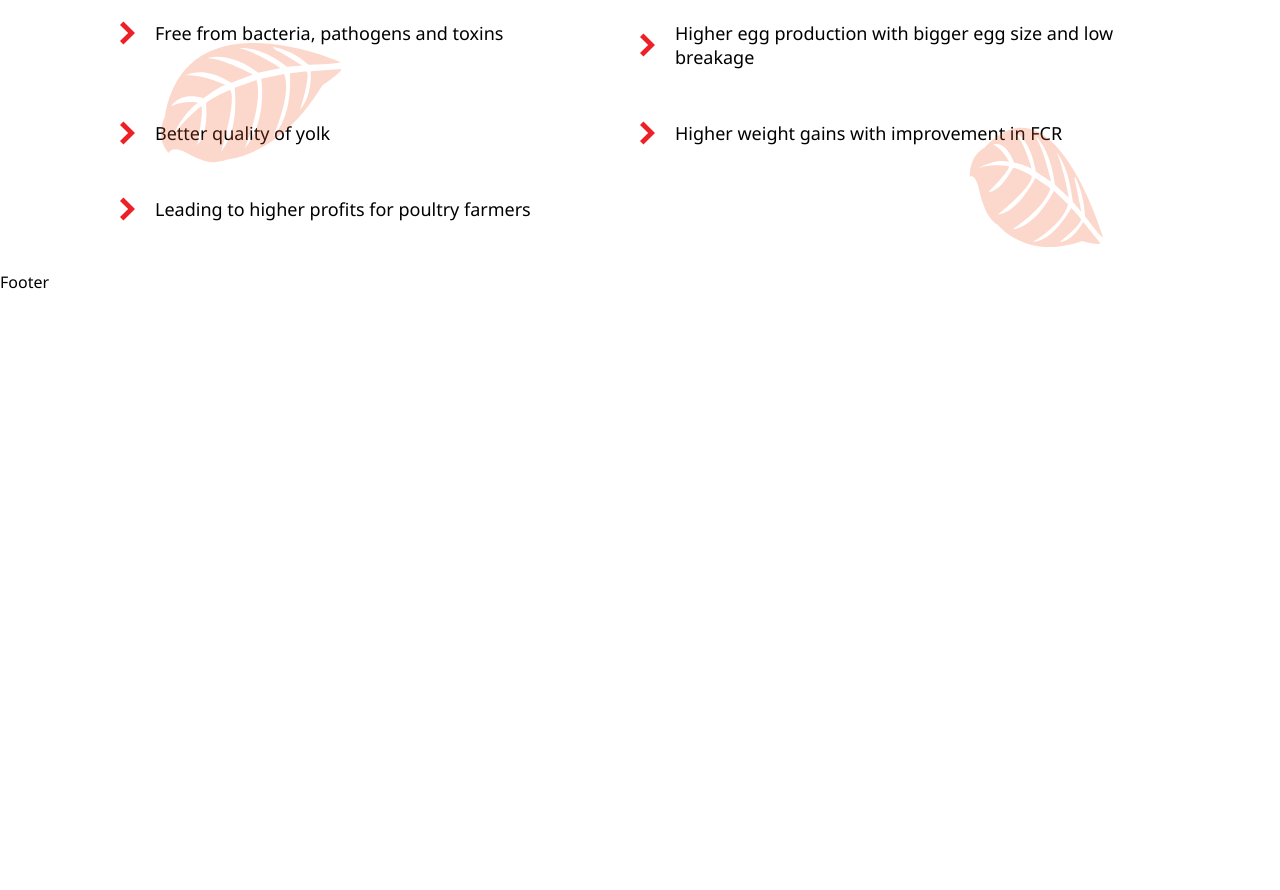
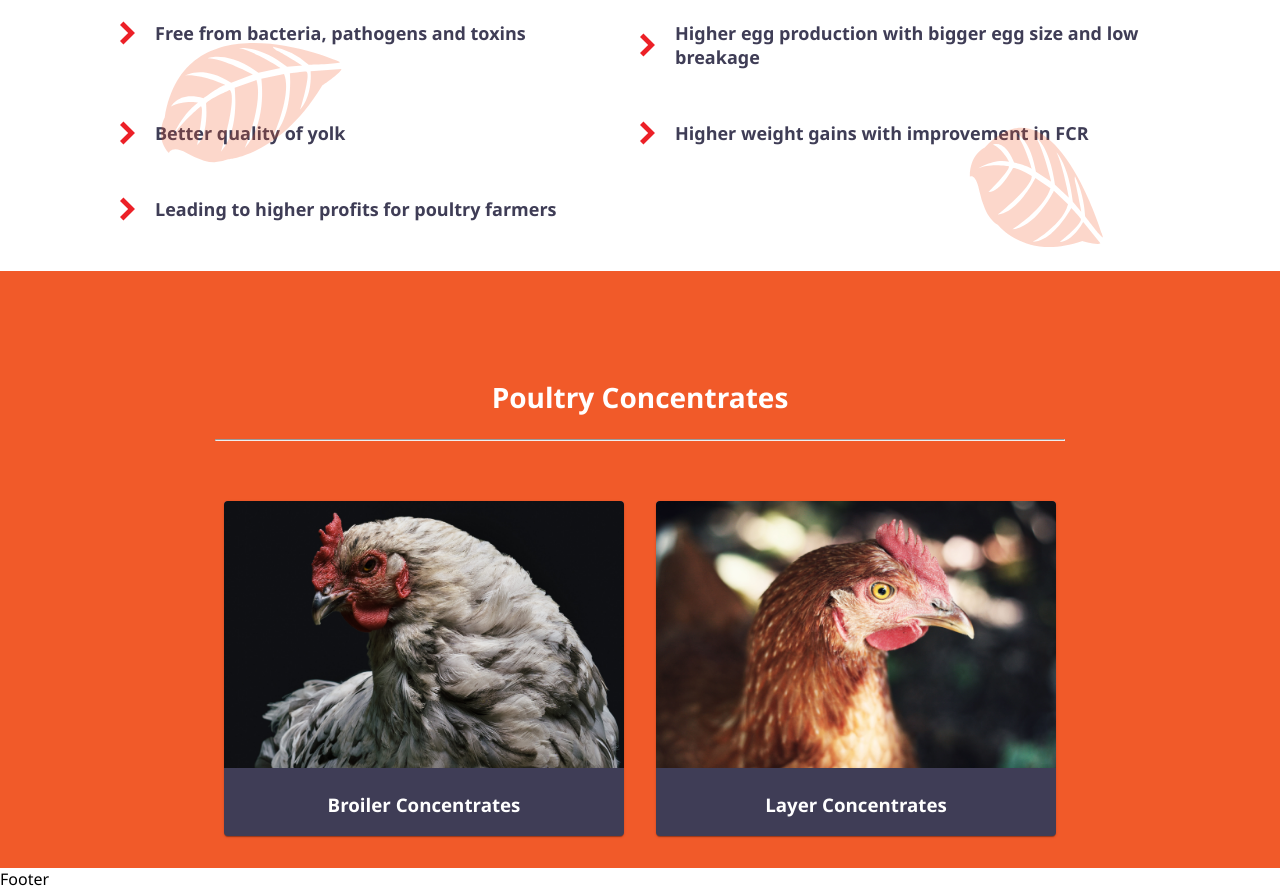
Before and after one commit to Takhine/neo-trading, a React (Create React App) app: page / in a window 1280 px wide. Shown: the part 1800-2690 px from the top of the page. Before the commit the page ends 2093 px from the top, so only its background shows below. Built offline with nearby package versions, Linux system fonts and the light colour scheme.

Commit message:
Products Sections Complete

```diff
--- /dev/null
+++ b/src/components/home/Products.js
@@ -0,0 +1,41 @@
+import React from 'react';
+
+import { Grid, Paper } from '@material-ui/core';
+
+import layer from 'static/images/red-bird.jpg';
+import broiler from 'static/images/white-bird.jpg';
+
+
+const Products = () => {
+    return (
+        <div className="products container">
+            <h2 className="products-title">Poultry Concentrates</h2>
+            <hr/>
+            <Grid
+                container
+                direction="row"
+                justify="center"
+                alignItems="center"
+                spacing={4}>
+                <Grid  className="products-grid-1" item xs={12} md={6}>
+                    <Paper className="products-card">
+                        <div className="image-container">
+                        <img src={broiler} alt="Broiler Bird" />
+                        </div>
+                        <h3>Broiler Concentrates</h3>
+                    </Paper>
+                </Grid>
+                <Grid className="products-grid-2" item xs={12} md={6}>
+                    <Paper className="products-card">
+                        <div className="image-container">
+                            <img src={layer} alt="Layer Bird" />
+                        </div>
+                        <h3>Layer Concentrates</h3>
+                    </Paper>
+                </Grid>
+            </Grid>
+        </div>
+    )
+}
+
+export default Products;
--- a/src/pages/Home.js
+++ b/src/pages/Home.js
@@ -3,6 +3,8 @@ import React from 'react';
 import Header from '../components/home/Header';
 import About from '../components/home/About';
 import Benefits from '../components/home/Benefits';
+import Products from '../components/home/Products';
+
 
 
 
@@ -12,6 +14,7 @@ const Home = () => {
             <Header />
             <About />
             <Benefits />
+            <Products />
 
         </div>
     )
--- a/src/static/scss/base/_base.scss
+++ b/src/static/scss/base/_base.scss
@@ -36,8 +36,9 @@ html,body{
     }
 }
 .container{
-    @include xs{
-        padding: 74px 16px 32px;
+    padding: 74px 16px 32px;
+    @include msm{
+    padding: 74px 32px 32px;
     }
     @include mmd{
         padding: 84px 80px 32px;
--- a/src/static/scss/pages/_home.scss
+++ b/src/static/scss/pages/_home.scss
@@ -9,7 +9,9 @@
         @include msm{
             height: 100vh;
         }
-
+        @media (max-width:1024px) and (min-height:1024px){
+            height: 100%;
+        }
         .header-container{
             margin: auto;
             width: 100%;
@@ -171,11 +173,66 @@
                 p{
                     font-size: $title-font;
                     display: inline;
+                    color: $blue;
+                    font-weight: $bold-font;
                 }
             }
 
         }
     }
     // Benefits End
-
+    // Products Start
+    .products{
+        background-color: $bright-orange;
+        .products-title{
+            @extend .about-title;
+            color: white;
+            text-align: center;
+        }
+        hr{
+            margin-bottom: 60px;
+            max-width: 850px;
+            border-width: .5px;
+        }
+        .products-grid-1{
+            display: flex;
+            justify-content: center;
+            @include mmd{
+                justify-content: flex-end;
+            }
+        }
+        .products-grid-2{
+            display: flex;
+            justify-content: center;
+            @include mmd{
+                justify-content: flex-start;
+            }
+        }
+        .products-card{
+            max-width: 400px;
+            background: $blue;
+            .image-container{
+                border-radius: inherit;
+                border-bottom-left-radius: 0;
+                border-bottom-right-radius: 0;
+                overflow: hidden;
+                img{
+                    width: 100%;
+                    border-radius: inherit;
+                    transition:$transition-main;
+                    &:hover{
+                        transition:$transition-main;
+                        transform: scale(1.2);
+                        transition-delay: .2s;
+                    }
+                }
+            }
+            h3{
+                text-align: center;
+                color: white;
+                font-weight: $bold-font;
+            }
+        }
+    }
+    // Products End
 }
--- a/src/static/scss/pages/components/_navbar.scss
+++ b/src/static/scss/pages/components/_navbar.scss
@@ -7,6 +7,9 @@
     .MuiToolbar-regular{
         padding: 0 16px;
         height: 60px;
+        @include msm{
+        padding: 0 32px;
+        }
         @include mmd{
         padding: 0 80px;
         height: 70px;
```
